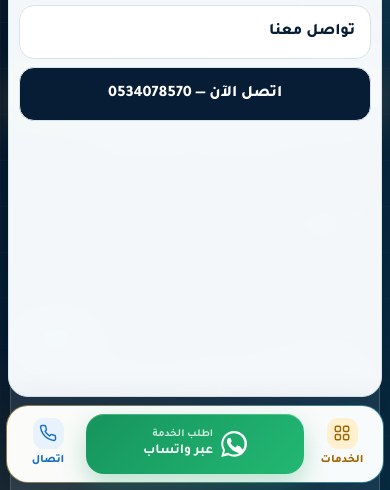
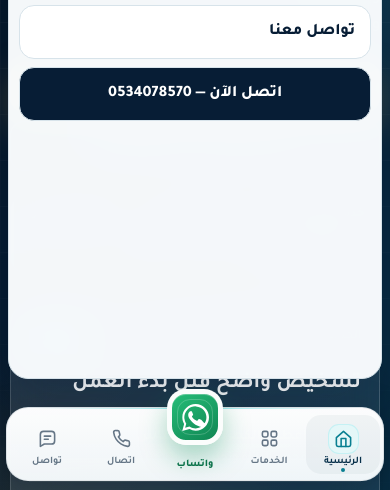
Before and after one commit to EslamElshikh-dev/abu-talin-electric-plumbing, a website: page index.html in a window 390 px wide. Both pictures are taken after a click on the button "فتح قائمة التنقل". Shown: the part 353-843 px from the top of the page. Drawn offline with Linux system fonts and the light colour scheme.

Commit message:
Redesign mobile navigation dock

```diff
--- a/index.html
+++ b/index.html
@@ -13,7 +13,7 @@
   <link rel="icon" href="/favicon.svg?v=20260903" type="image/svg+xml">
   <link rel="preconnect" href="https://fonts.googleapis.com">
   <link rel="preconnect" href="https://fonts.gstatic.com" crossorigin>
-  <link rel="stylesheet" href="/styles.css?v=20260902">
+  <link rel="stylesheet" href="/styles.css?v=20260904">
   <meta property="og:locale" content="ar_SA">
   <meta property="og:type" content="website">
   <meta property="og:title" content="أبو تالين للكهرباء والسباكة | الرياض">
@@ -160,7 +160,7 @@
   <footer class="site-footer"><div class="container"><div class="footer-grid"><div class="footer-brand"><a class="brand" href="/"><span class="brand-mark" aria-hidden="true"><svg class="brand-mark__logo"><use href="/icons.svg?v=20260903#brand"></use></svg></span><span><strong>أبو تالين للكهرباء والسباكة</strong><small>خدمات منزلية داخل مدينة الرياض</small></span></a><p>تأسيس وصيانة الكهرباء والسباكة للمنازل والفلل والمكاتب، مع قنوات تواصل مباشرة لتحديد نطاق الطلب.</p></div><div class="footer-links"><h2>روابط الموقع</h2><a href="/services">الخدمات</a><a href="/about">من نحن</a><a href="#faq">الأسئلة الشائعة</a><a href="/contact">تواصل معنا</a></div><div class="footer-links"><h2>التواصل</h2><a href="tel:+966534078570"><bdi>0534078570</bdi></a><a href="https://wa.me/966534078570" target="_blank" rel="noreferrer">واتساب</a><span>مدينة الرياض</span></div></div><div class="footer-bottom"><span>© <span data-year>2026</span> أبو تالين للكهرباء والسباكة — جميع الحقوق محفوظة.</span><div class="developer-credit">تم التصميم والتطوير بواسطة <a href="https://eslam-elshikh.com/" target="_blank" rel="noreferrer">المهندس إسلام الشيخ</a><small>Cybersecurity Engineer | Web Developer | Google Product Expert</small></div></div></div></footer>
 
   <div class="floating-actions" aria-label="تواصل سريع"><a class="float-btn float-btn--call" href="tel:+966534078570" aria-label="اتصل الآن"><svg class="icon-svg" aria-hidden="true"><use href="/icons.svg?v=20260903#phone"></use></svg></a><a class="float-btn float-btn--whatsapp" href="https://wa.me/966534078570" target="_blank" rel="noreferrer" aria-label="تواصل عبر واتساب"><svg class="icon-svg icon-svg--fill" aria-hidden="true"><use href="/icons.svg?v=20260903#whatsapp"></use></svg></a></div>
-  <nav class="mobile-bar" aria-label="التواصل السريع على الجوال"><a class="mobile-bar__side mobile-bar__side--services" href="/services"><span class="mobile-bar__icon"><svg class="icon-svg" aria-hidden="true"><use href="/icons.svg?v=20260903#services"></use></svg></span><span>الخدمات</span></a><a class="mobile-bar__action" href="https://wa.me/966534078570" target="_blank" rel="noreferrer"><svg class="icon-svg icon-svg--fill" aria-hidden="true"><use href="/icons.svg?v=20260903#whatsapp"></use></svg><span><small>اطلب الخدمة</small><strong>عبر واتساب</strong></span></a><a class="mobile-bar__side mobile-bar__side--call" href="tel:+966534078570"><span class="mobile-bar__icon"><svg class="icon-svg" aria-hidden="true"><use href="/icons.svg?v=20260903#phone"></use></svg></span><span>اتصال</span></a></nav>
+  <nav class="mobile-bar" aria-label="التنقل والتواصل السريع على الجوال"><a class="mobile-bar__item" href="/" aria-current="page"><span class="mobile-bar__icon"><svg class="icon-svg" aria-hidden="true"><use href="/icons.svg?v=20260903#home"></use></svg></span><span>الرئيسية</span></a><a class="mobile-bar__item" href="/services"><span class="mobile-bar__icon"><svg class="icon-svg" aria-hidden="true"><use href="/icons.svg?v=20260903#services"></use></svg></span><span>الخدمات</span></a><a class="mobile-bar__primary" href="https://wa.me/966534078570" target="_blank" rel="noreferrer" aria-label="اطلب الخدمة عبر واتساب"><span class="mobile-bar__primary-icon"><svg class="icon-svg icon-svg--fill" aria-hidden="true"><use href="/icons.svg?v=20260903#whatsapp"></use></svg></span><span>واتساب</span></a><a class="mobile-bar__item" href="tel:+966534078570"><span class="mobile-bar__icon"><svg class="icon-svg" aria-hidden="true"><use href="/icons.svg?v=20260903#phone"></use></svg></span><span>اتصال</span></a><a class="mobile-bar__item" href="/contact"><span class="mobile-bar__icon"><svg class="icon-svg" aria-hidden="true"><use href="/icons.svg?v=20260903#message"></use></svg></span><span>تواصل</span></a></nav>
   <script src="/script.js?v=20260902" defer></script>
 </body>
 </html>
--- a/styles.css
+++ b/styles.css
@@ -280,7 +280,7 @@ img, svg { display: block; max-width: 100%; }
   .brand-mark::after { inset: 3px; border-radius: 11px; }
   .brand-mark__logo { width: 34px; height: 34px; }
   .menu-button { flex: 0 0 auto; width: 44px; height: 44px; border-radius: 13px; }
-  .mobile-menu { inset: var(--menu-top, 98px) 8px calc(94px + env(safe-area-inset-bottom)); padding: 10px; border: 1px solid var(--line); border-radius: 0 0 20px 20px; background: rgba(247,250,252,.99); box-shadow: 0 24px 55px rgba(7,29,53,.18); backdrop-filter: blur(18px); }
+  .mobile-menu { inset: var(--menu-top, 98px) 8px calc(112px + env(safe-area-inset-bottom)); padding: 10px; border: 1px solid var(--line); border-radius: 0 0 20px 20px; background: rgba(247,250,252,.99); box-shadow: 0 24px 55px rgba(7,29,53,.18); backdrop-filter: blur(18px); }
   .mobile-menu a { min-height: 50px; margin-bottom: 8px; padding: 12px 15px; }
   .mobile-menu .menu-call { margin-bottom: 0; }
   .hero { min-height: auto; }
@@ -350,7 +350,7 @@ img, svg { display: block; max-width: 100%; }
   .contact-banner { padding-bottom: 68px; }
   .contact-banner__inner { padding: 24px 19px; border-radius: 22px; }
   .contact-banner__actions { display: grid; width: 100%; }
-  .site-footer { padding-top: 48px; padding-bottom: calc(124px + env(safe-area-inset-bottom)); }
+  .site-footer { padding-top: 48px; padding-bottom: calc(136px + env(safe-area-inset-bottom)); }
   .footer-grid { gap: 30px; text-align: center; }
   .footer-brand .brand { max-width: 100%; justify-content: center; }
   .footer-brand p { margin-inline: auto; }
@@ -358,22 +358,20 @@ img, svg { display: block; max-width: 100%; }
   .footer-bottom { align-items: center; margin-top: 31px; flex-direction: column; text-align: center; }
   .developer-credit { text-align: center; }
   .floating-actions { display: none; }
-  .mobile-bar { position: fixed; inset: auto 9px max(8px, env(safe-area-inset-bottom)); z-index: 60; display: grid; grid-template-columns: 72px minmax(0,1fr) 72px; gap: 7px; min-height: 78px; padding: 8px; border: 1px solid transparent; border-radius: 24px; background: linear-gradient(rgba(255,255,255,.97), rgba(255,255,255,.97)) padding-box, linear-gradient(110deg, rgba(255,189,72,.5), rgba(73,214,223,.45)) border-box; box-shadow: 0 20px 52px rgba(7,29,53,.23); backdrop-filter: blur(20px) saturate(150%); }
-  .mobile-bar__side { display: flex; min-width: 0; min-height: 60px; align-items: center; justify-content: center; flex-direction: column; gap: 2px; border-radius: 17px; color: #536779; font-size: .71rem; font-weight: 800; }
-  .mobile-bar__icon { display: grid; place-items: center; width: 31px; height: 31px; border-radius: 11px; }
-  .mobile-bar__side .icon-svg { width: 18px; height: 18px; }
-  .mobile-bar__side--services { color: #9f6500; }
-  .mobile-bar__side--services .mobile-bar__icon { background: #fff1cf; }
-  .mobile-bar__side--call { color: #176fc3; }
-  .mobile-bar__side--call .mobile-bar__icon { background: #e7f2fd; }
-  .mobile-bar__side[aria-current="page"] { background: #f5f8fa; box-shadow: inset 0 0 0 1px #e3ebf0; }
-  .mobile-bar__action { display: flex; min-width: 0; min-height: 60px; align-items: center; justify-content: center; gap: 10px; padding-inline: 13px; border-radius: 18px; color: var(--white); background: linear-gradient(135deg, #16945d, #22b873); box-shadow: 0 10px 25px rgba(32,163,104,.3), inset 0 1px rgba(255,255,255,.22); }
-  .mobile-bar__action > .icon-svg { flex: 0 0 auto; width: 26px; height: 26px; }
-  .mobile-bar__action > span { min-width: 0; line-height: 1.22; }
-  .mobile-bar__action small, .mobile-bar__action strong { display: block; white-space: nowrap; }
-  .mobile-bar__action small { color: rgba(255,255,255,.78); font-size: .67rem; font-weight: 700; }
-  .mobile-bar__action strong { margin-top: 2px; font-size: .86rem; }
-  .mobile-bar a:active { transform: scale(.97); }
+  .mobile-bar { position: fixed; left: 50%; bottom: max(10px, env(safe-area-inset-bottom)); z-index: 60; direction: rtl; display: grid; grid-template-columns: repeat(5, minmax(0,1fr)); align-items: end; width: min(calc(100% - 20px), 520px); min-height: 76px; padding: 8px 6px 7px; border: 1px solid rgba(7,29,53,.1); border-radius: 24px; background: linear-gradient(180deg, rgba(255,255,255,.99), rgba(247,251,253,.97)); box-shadow: 0 22px 55px rgba(3,18,34,.2), 0 4px 12px rgba(7,29,53,.08); backdrop-filter: blur(22px) saturate(160%); transform: translateX(-50%); isolation: isolate; }
+  .mobile-bar::before { content: ""; position: absolute; top: 0; right: 28px; left: 28px; height: 1px; background: linear-gradient(90deg, transparent, rgba(73,214,223,.58), transparent); pointer-events: none; }
+  .mobile-bar__item, .mobile-bar__primary { -webkit-tap-highlight-color: transparent; transition: color .18s ease, background-color .18s ease, transform .16s ease; }
+  .mobile-bar__item { position: relative; display: flex; min-width: 0; min-height: 59px; align-items: center; justify-content: center; flex-direction: column; gap: 3px; padding: 6px 3px 4px; border-radius: 15px; color: #657686; font-size: .66rem; font-weight: 700; line-height: 1; white-space: nowrap; }
+  .mobile-bar__icon { display: grid; place-items: center; width: 34px; height: 31px; border-radius: 11px; transition: color .18s ease, background-color .18s ease, box-shadow .18s ease; }
+  .mobile-bar__item .icon-svg { width: 20px; height: 20px; stroke-width: 2; }
+  .mobile-bar__item[aria-current="page"] { color: #07304a; background: rgba(7,48,74,.045); }
+  .mobile-bar__item[aria-current="page"] .mobile-bar__icon { color: #087f91; background: #e4f7f8; box-shadow: inset 0 0 0 1px rgba(73,214,223,.2); }
+  .mobile-bar__item[aria-current="page"]::after { content: ""; position: absolute; bottom: 2px; width: 4px; height: 4px; border-radius: 50%; background: var(--water-dark); }
+  .mobile-bar__primary { position: relative; display: flex; min-width: 0; min-height: 59px; align-items: center; justify-content: flex-end; flex-direction: column; padding: 0 2px 4px; color: #0d714b; font-size: .67rem; font-weight: 800; line-height: 1; white-space: nowrap; }
+  .mobile-bar__primary-icon { position: absolute; top: -27px; left: 50%; display: grid; place-items: center; width: 58px; height: 58px; border: 5px solid rgba(255,255,255,.98); border-radius: 20px; color: var(--white); background: linear-gradient(145deg, #25bd78, #108653); box-shadow: 0 13px 27px rgba(18,145,89,.35), inset 0 1px rgba(255,255,255,.28); transform: translateX(-50%); }
+  .mobile-bar__primary-icon::after { content: ""; position: absolute; inset: 5px; border: 1px solid rgba(255,255,255,.2); border-radius: 13px; }
+  .mobile-bar__primary .icon-svg { position: relative; z-index: 1; width: 27px; height: 27px; }
+  .mobile-bar a:active { transform: translateY(1px) scale(.95); }
 }
 
 @media (max-width: 420px) {
@@ -385,8 +383,12 @@ img, svg { display: block; max-width: 100%; }
   .service-group__title { align-items: flex-start; flex-direction: column; }
   .contact-method { gap: 9px; }
   .contact-method strong { font-size: .88rem; }
-  .mobile-bar { inset-inline: 6px; grid-template-columns: 66px minmax(0,1fr) 66px; gap: 5px; border-radius: 22px; }
-  .mobile-bar__action { gap: 8px; padding-inline: 9px; }
+  .mobile-bar { width: calc(100% - 12px); min-height: 74px; padding: 7px 3px 6px; border-radius: 22px; }
+  .mobile-bar__item { font-size: .63rem; }
+  .mobile-bar__icon { width: 31px; height: 30px; }
+  .mobile-bar__item .icon-svg { width: 19px; height: 19px; }
+  .mobile-bar__primary { font-size: .64rem; }
+  .mobile-bar__primary-icon { top: -26px; width: 56px; height: 56px; border-radius: 19px; }
 }
 
 @media (max-width: 350px) {
@@ -394,11 +396,13 @@ img, svg { display: block; max-width: 100%; }
   .brand strong { max-width: 190px; font-size: .76rem; }
   .hero__proof { grid-template-columns: 1fr; }
   .hero__proof li { text-align: right; }
-  .mobile-bar { grid-template-columns: 61px minmax(0,1fr) 61px; padding: 7px; }
-  .mobile-bar__side { font-size: .66rem; }
-  .mobile-bar__action > .icon-svg { width: 23px; height: 23px; }
-  .mobile-bar__action small { font-size: .61rem; }
-  .mobile-bar__action strong { font-size: .78rem; }
+  .mobile-bar { width: calc(100% - 8px); min-height: 71px; padding-inline: 2px; border-radius: 20px; }
+  .mobile-bar__item { min-height: 56px; padding-inline: 1px; font-size: .59rem; }
+  .mobile-bar__icon { width: 29px; height: 28px; }
+  .mobile-bar__item .icon-svg { width: 18px; height: 18px; }
+  .mobile-bar__primary { min-height: 56px; font-size: .6rem; }
+  .mobile-bar__primary-icon { top: -24px; width: 52px; height: 52px; border-width: 4px; border-radius: 18px; }
+  .mobile-bar__primary .icon-svg { width: 25px; height: 25px; }
 }
 
 @media (prefers-reduced-motion: reduce) {
```
Also changed, not shown: about.html (+2 -2 lines), contact.html (+2 -2 lines), services.html (+2 -2 lines).
